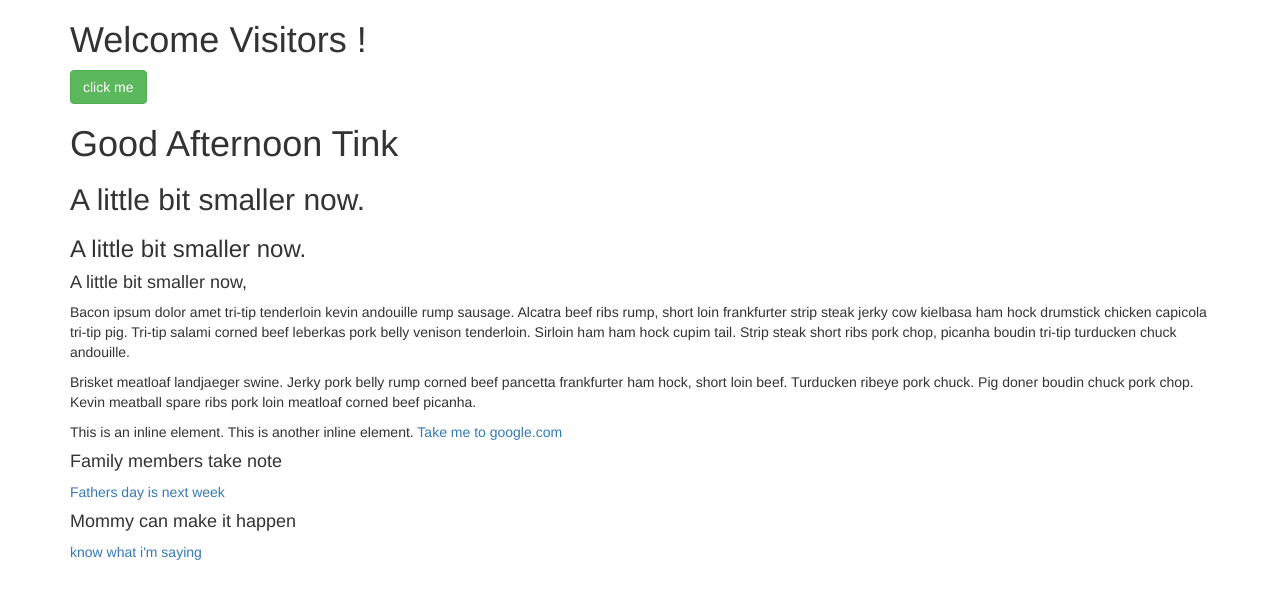
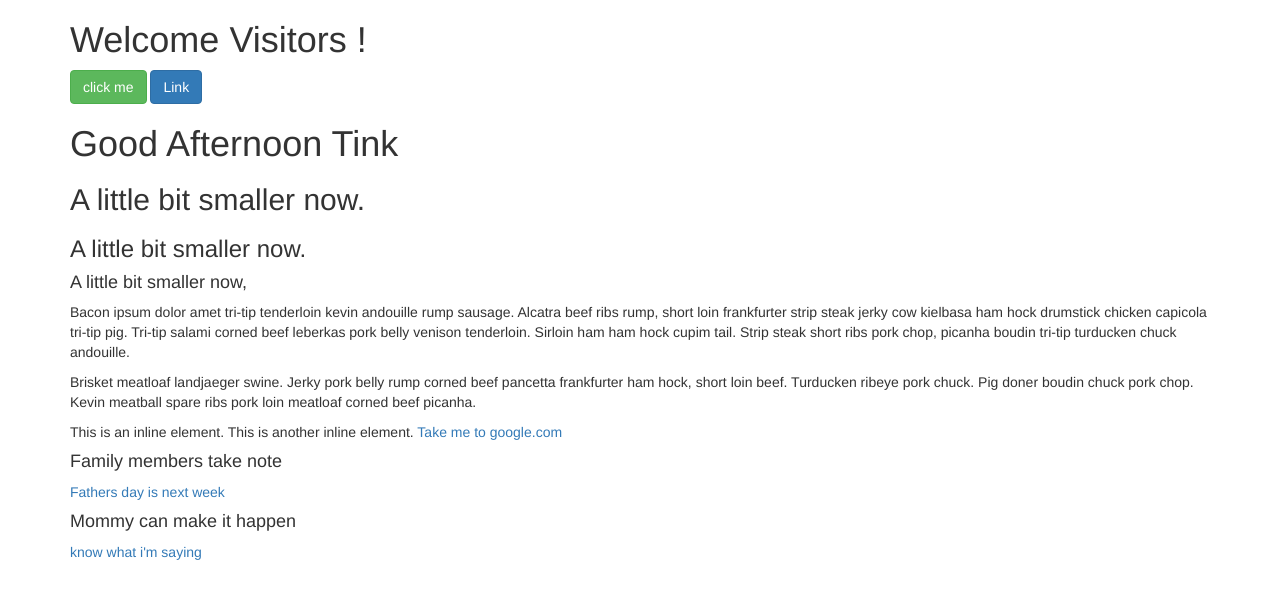
Before and after one commit to chucklapress/go_examples, a plain HTML site: page static-site/static/example.html in a window 1280 px wide. Drawn offline with nearby package versions, Linux system fonts and the light colour scheme; files that its build step writes are made by us from their sources.

Commit message:
adding to html page

```diff
--- a/static-site/static/example.html
+++ b/static-site/static/example.html
@@ -10,6 +10,7 @@
   <div class="container">
         <h1>Welcome Visitors !</h1>
         <input class="btn btn-success"type="button" value="click me"/>
+        <a class="btn btn-primary" href="https://chuck-portfolio.herokuapp.com/" role="button">Link</a>
         <h1>Good Afternoon Tink</h1>
         <h2>A little bit smaller now.</h2>
         <h3>A little bit smaller now.</h3>
```
